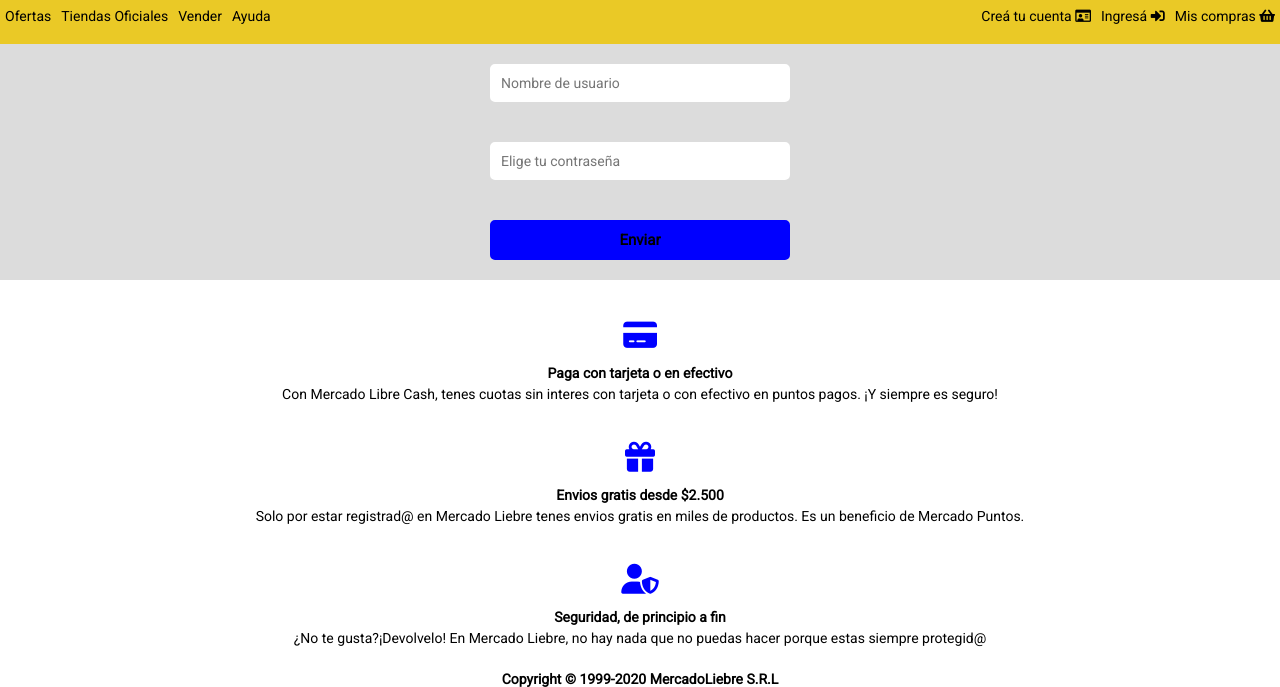
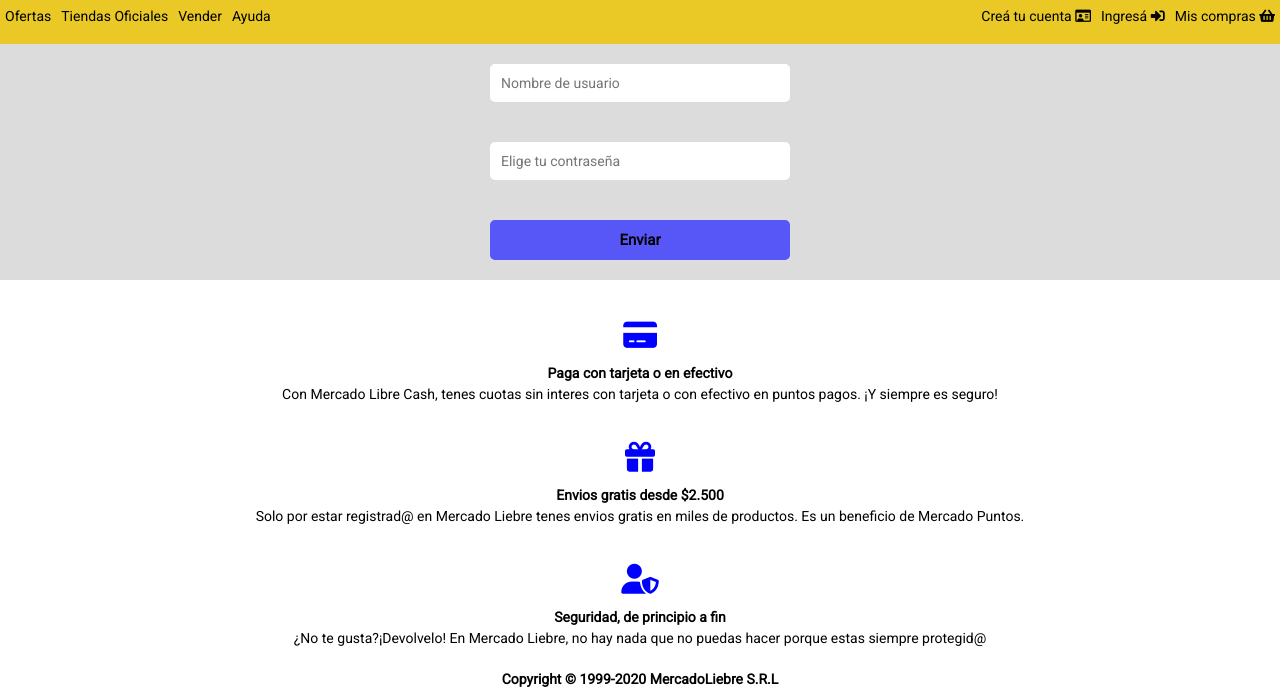
Before and after one commit to JuanRumelfanger/Mercado-Liebre, a website: page views/login.html in a window 1280 px wide. Shown: the part 130-817 px from the top of the page. Drawn offline with Linux system fonts and the light colour scheme.

Commit message:
Creo animaciones del login

```diff
--- a/public/css/indexLog.css
+++ b/public/css/indexLog.css
@@ -35,12 +35,17 @@
 
 .button-send{
     display: block;
-    background-color: blue;
+    background-color: rgb(87, 87, 247);
     font-weight: 600;
     font-size: 15px;
     width: 300px;
     margin: auto;
     padding: 8px;
-    border:  solid blue;
+    border:  solid rgb(87, 87, 247);
     border-radius: 5px;
 }
+
+.button-send:hover{
+    border:  solid #0022AA;
+    background-color: #0022AA;
+}
```
